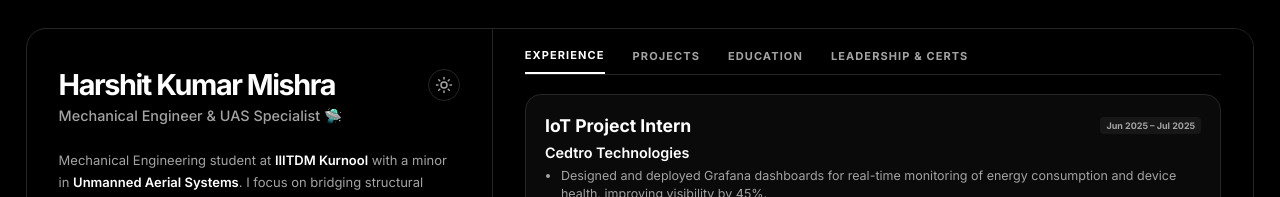
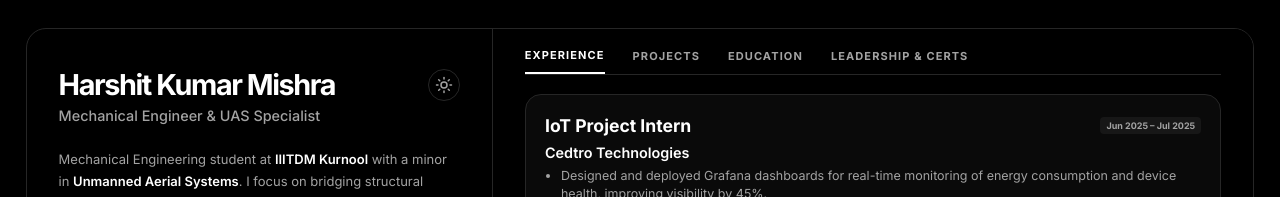
Before and after one commit to chaitanyadjx/harshit-port, a React (Vite) app: page / in a window 1280 px wide. Shown: the top 197 px of the page. Built offline with nearby package versions, Linux system fonts and the light colour scheme.

Commit message:
Remove emoji from tagline in data.js

```diff
--- a/src/data.js
+++ b/src/data.js
@@ -1,7 +1,7 @@
 export const DATA = {
   personal: {
     name: "Harshit Kumar Mishra",
-    tagline: "Mechanical Engineer & UAS Specialist 🛸",
+    tagline: "Mechanical Engineer & UAS Specialist ",
     bio: "Mechanical Engineering student at **IIITDM Kurnool** with a minor in **Unmanned Aerial Systems**. I focus on bridging structural efficiency with **Industry 4.0** digital transformation.",
     email: "mishraharshit664@gmail.com",
     phone: "9919363713",
```
